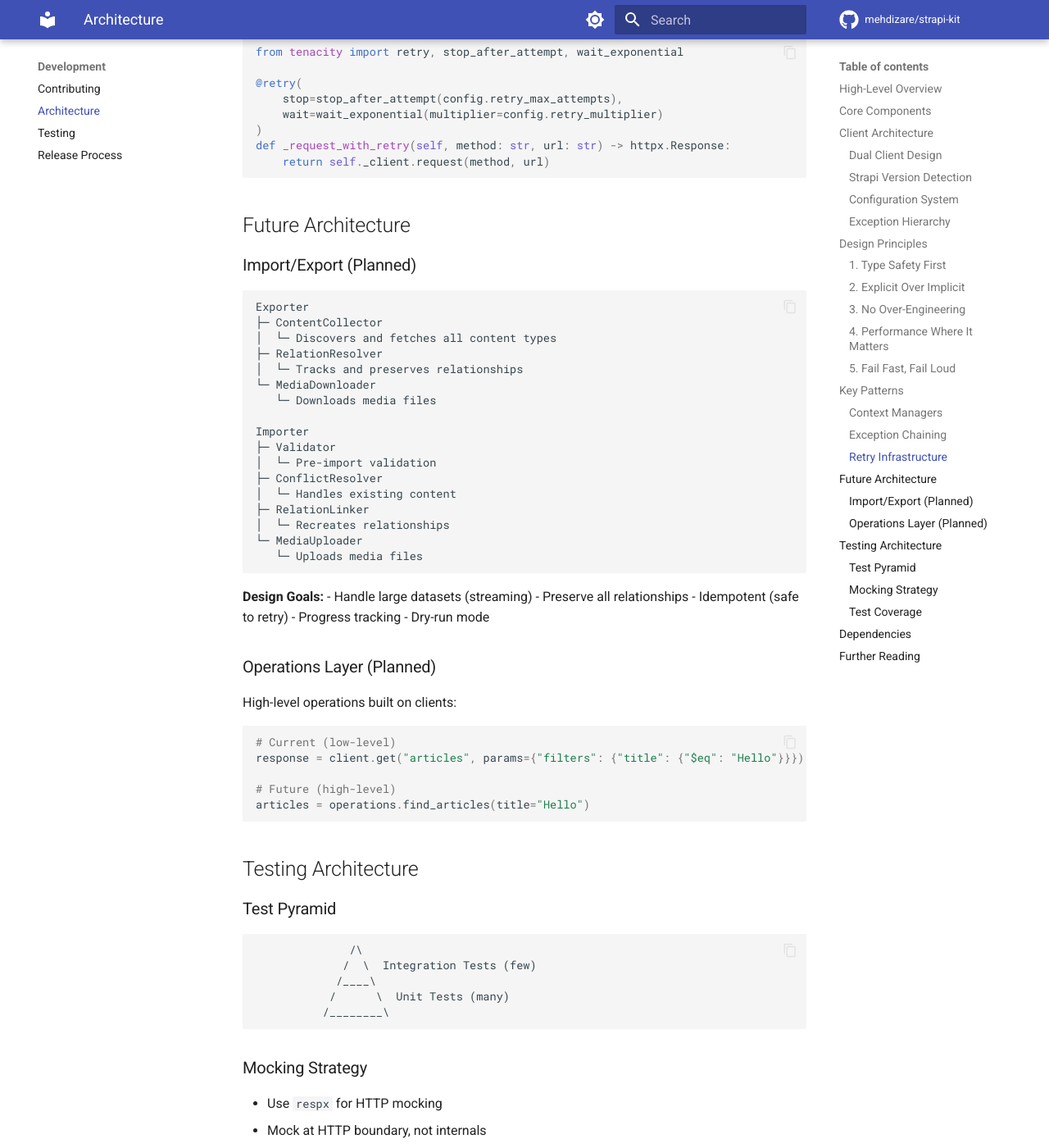
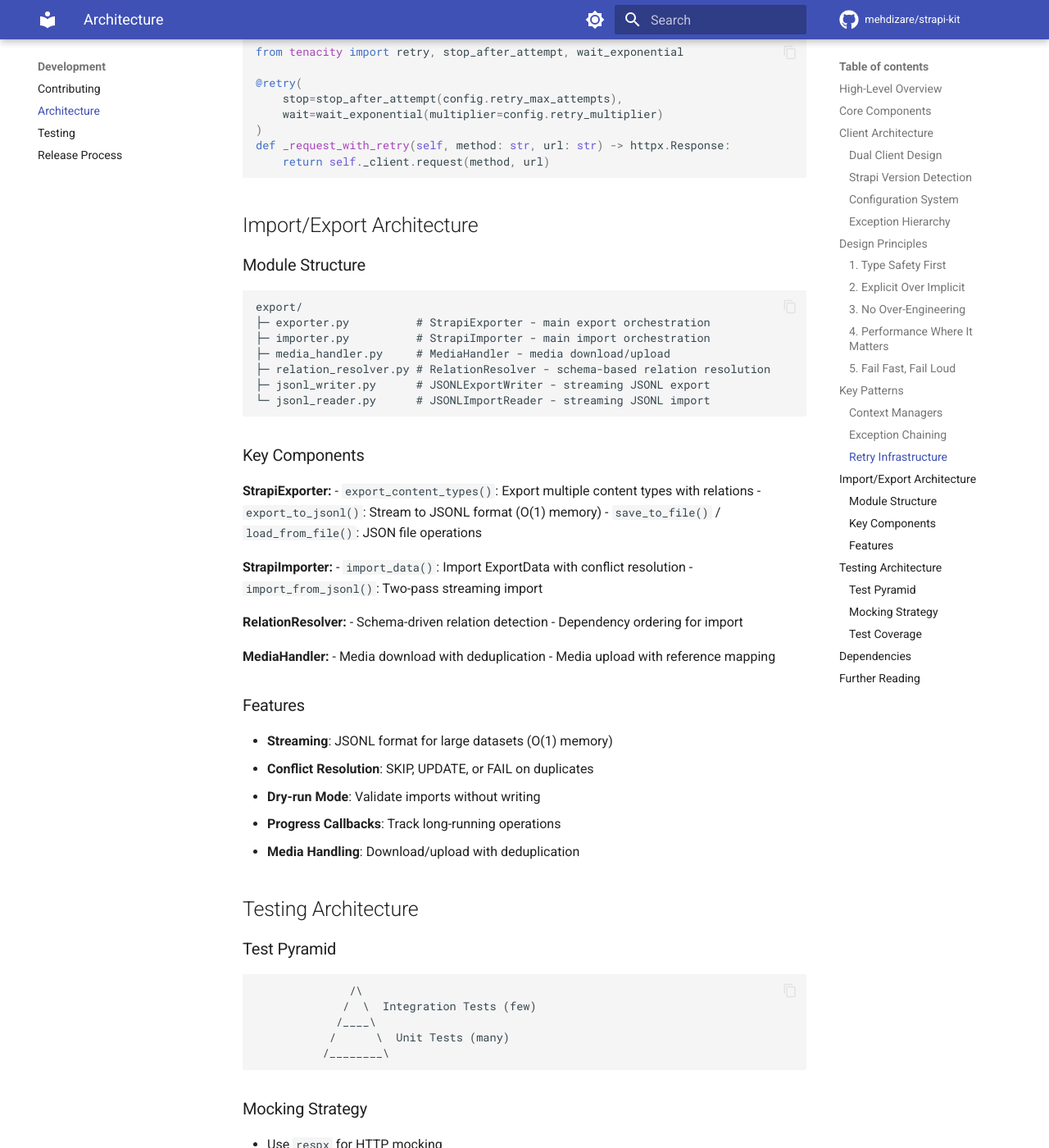
Before and after one commit to MehdiZare/strapi-kit, an MkDocs documentation site: the page built from docs/development/architecture.md, in a window 1280 px wide and 1400 px high, scrolled down 4919 px. Shown: the whole window at 82% size. Built offline with MkDocs 1.6.1 and Material for MkDocs 9.7.7, drawn with Linux system fonts in a browser that asks for light colours; comment, search, counter and statistics services are not loaded; the version menu is left out; some of the changed text lies outside the part shown.

Commit message:
docs: update import/export status - feature is complete
Update documentation to reflect that the import/export feature is fully
implemented rather than "planned" or "in progress":

- CLAUDE.md: Replace "Planned - Phase 5-6" section with actual
  implementation docs (StrapiExporter, StrapiImporter, JSONL streaming)
- CLAUDE.md: Add Phase 5 as completed in phase status section
- docs/index.md: Update project status checkboxes
- docs/development/architecture.md: Update module structure and
  replace "Future Architecture" with actual implementation details

Co-Authored-By: Claude Opus 4.5 <noreply@anthropic.com>

````diff
--- a/docs/development/architecture.md
+++ b/docs/development/architecture.md
@@ -10,8 +10,8 @@ strapi_kit/
 ├── models/          # Pydantic models for config & data
 ├── auth/            # Authentication mechanisms
 ├── exceptions/      # Exception hierarchy
-├── operations/      # High-level operations (planned)
-└── importexport/    # Import/export functionality (planned)
+├── operations/      # High-level operations (streaming, media)
+└── export/          # Import/export functionality
 ```
 
 ## Core Components
@@ -238,48 +238,46 @@ def _request_with_retry(self, method: str, url: str) -> httpx.Response:
     return self._client.request(method, url)
 ```
 
-## Future Architecture
+## Import/Export Architecture
 
-### Import/Export (Planned)
+### Module Structure
 
 ```
-Exporter
-├─ ContentCollector
-│  └─ Discovers and fetches all content types
-├─ RelationResolver
-│  └─ Tracks and preserves relationships
-└─ MediaDownloader
-   └─ Downloads media files
-
-Importer
-├─ Validator
-│  └─ Pre-import validation
-├─ ConflictResolver
-│  └─ Handles existing content
-├─ RelationLinker
-│  └─ Recreates relationships
-└─ MediaUploader
-   └─ Uploads media files
+export/
+├─ exporter.py          # StrapiExporter - main export orchestration
+├─ importer.py          # StrapiImporter - main import orchestration
+├─ media_handler.py     # MediaHandler - media download/upload
+├─ relation_resolver.py # RelationResolver - schema-based relation resolution
+├─ jsonl_writer.py      # JSONLExportWriter - streaming JSONL export
+└─ jsonl_reader.py      # JSONLImportReader - streaming JSONL import
 ```
 
-**Design Goals:**
-- Handle large datasets (streaming)
-- Preserve all relationships
-- Idempotent (safe to retry)
-- Progress tracking
-- Dry-run mode
+### Key Components
 
-### Operations Layer (Planned)
+**StrapiExporter:**
+- `export_content_types()`: Export multiple content types with relations
+- `export_to_jsonl()`: Stream to JSONL format (O(1) memory)
+- `save_to_file()` / `load_from_file()`: JSON file operations
 
-High-level operations built on clients:
+**StrapiImporter:**
+- `import_data()`: Import ExportData with conflict resolution
+- `import_from_jsonl()`: Two-pass streaming import
 
-```python
-# Current (low-level)
-response = client.get("articles", params={"filters": {"title": {"$eq": "Hello"}}})
+**RelationResolver:**
+- Schema-driven relation detection
+- Dependency ordering for import
 
-# Future (high-level)
-articles = operations.find_articles(title="Hello")
-```
+**MediaHandler:**
+- Media download with deduplication
+- Media upload with reference mapping
+
+### Features
+
+- **Streaming**: JSONL format for large datasets (O(1) memory)
+- **Conflict Resolution**: SKIP, UPDATE, or FAIL on duplicates
+- **Dry-run Mode**: Validate imports without writing
+- **Progress Callbacks**: Track long-running operations
+- **Media Handling**: Download/upload with deduplication
 
 ## Testing Architecture
 
````
Also changed, not shown: CLAUDE.md (+96 -26 lines), docs/index.md (+2 -2 lines).
